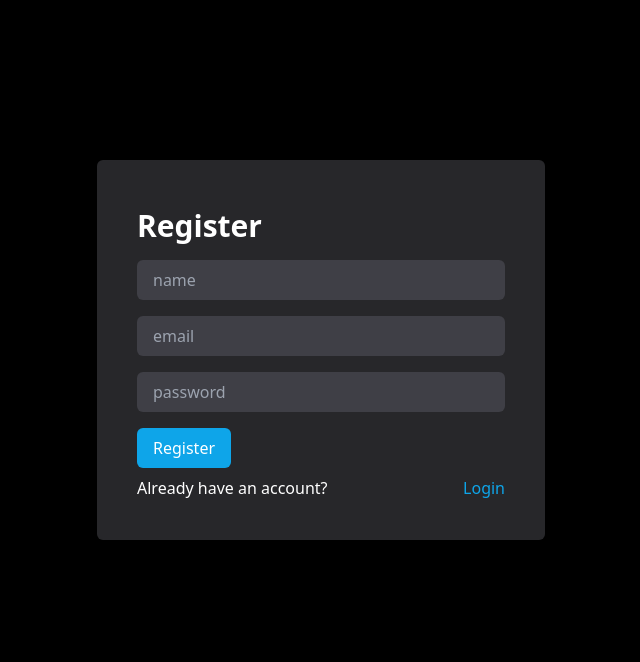
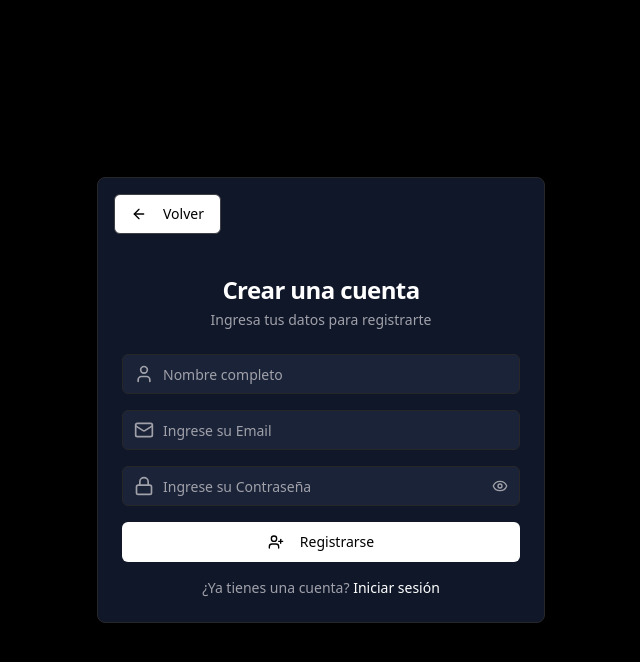
Before and after one commit to MeyerHector/layered-architecture-TS_TLPIV, a React (Vite) app in the folder client/: page /register in a window 1280 px wide. Shown: the top 662 px of the page, without its empty margins (319-959 px from the left). Built offline with nearby package versions, Linux system fonts and the light colour scheme.

Commit message:
se realizaron cambios en el form de login y register

```diff
--- a/client/index.html
+++ b/client/index.html
@@ -4,7 +4,7 @@
     <meta charset="UTF-8" />
     <link rel="icon" type="image/svg+xml" href="/vite.svg" />
     <meta name="viewport" content="width=device-width, initial-scale=1.0" />
-    <title>Gestor de Tareas</title>
+    <title>Taskify</title>
   </head>
   <body>
     <div id="root"></div>
--- /dev/null
+++ b/client/src/components/ui/input.tsx
@@ -0,0 +1,25 @@
+import * as React from "react"
+
+import { cn } from "../../lib/utils"
+
+export interface InputProps
+  extends React.InputHTMLAttributes<HTMLInputElement> {}
+
+const Input = React.forwardRef<HTMLInputElement, InputProps>(
+  ({ className, type, ...props }, ref) => {
+    return (
+      <input
+        type={type}
+        className={cn(
+          "flex h-10 w-full rounded-md border border-input bg-background px-3 py-2 text-sm ring-offset-background file:border-0 file:bg-transparent file:text-sm file:font-medium file:text-foreground placeholder:text-muted-foreground focus-visible:outline-none focus-visible:ring-2 focus-visible:ring-ring focus-visible:ring-offset-2 disabled:cursor-not-allowed disabled:opacity-50",
+          className
+        )}
+        ref={ref}
+        {...props}
+      />
+    )
+  }
+)
+Input.displayName = "Input"
+
+export { Input }
--- a/client/src/pages/HomePage.jsx
+++ b/client/src/pages/HomePage.jsx
@@ -17,7 +17,7 @@ export default function HomePage() {
     <div className="flex min-h-screen flex-col">
       <header className="flex h-16 items-center justify-between border-b px-4 lg:px-8">
         <Link to="/" className="text-xl font-bold">
-          Gestor de Tareas
+          Taskify
         </Link>
         <nav className="flex items-center gap-4">
           <button
@@ -45,7 +45,7 @@ export default function HomePage() {
               Gestiona tus tareas con facilidad
             </h1>
             <p className="mx-auto max-w-[700px] text-lg text-muted-foreground">
-              Organizar tus tareas, simplificar tu rutina y mejorar tu productividad con nuestro gestor de tareas intuitivo y potente.
+              Organizar tus tareas, simplificar tu rutina y mejorar tu productividad con Taskify nuestro gestor de tareas intuitivo y potente.
             </p>
             <div className="flex justify-center gap-4">
               <Button size="lg" className="font-medium">
--- a/client/src/pages/LoginPage.jsx
+++ b/client/src/pages/LoginPage.jsx
@@ -1,76 +1,86 @@
-import { useForm } from "react-hook-form";
-import { useAuth } from "../context/AuthContext";
-import { Link, useNavigate } from "react-router-dom";
-import { useEffect } from "react";
+import React, { useState } from 'react'
+import { Link } from 'react-router-dom'
+import { Eye, EyeOff, LogIn, Mail, Lock, ArrowLeft } from 'lucide-react'
+import { Button } from '../components/ui/button'
+import { Input } from '../components/ui/input'
+import { Card, CardContent, CardDescription, CardHeader, CardTitle } from '../components/ui/card'
 
-function LoginPage() {
-  const {
-    register,
-    handleSubmit,
-    formState: { errors },
-  } = useForm();
-
-  const { signin, errors: signinErrors, authState } = useAuth();
-  const navigate = useNavigate();
-
-  const onSubmit = handleSubmit((data) => {
-    signin(data);
-  });
-
-  useEffect(() => {
-    if (authState.isLogged) navigate("/tasks");
-  }, [authState.isLogged]);
+export default function LoginPage() {
+  const [showPassword, setShowPassword] = useState(false)
 
   return (
-    <div className="flex h-[calc(100vh-100px)] items-center justify-center">
-      <div className="bg-zinc-800 max-w-md w-full p-10 rounded-md">
-        {signinErrors.map((error, i) => (
-          <p className="bg-red-500 p-2 text-white text-center my-2" key={i}>
-            {error}
-          </p>
-        ))}
-        <h1 className="text-3xl font-bold my-2  ">Login</h1>
-        <form onSubmit={onSubmit}>
-          <input
-            type="email"
-            placeholder="email"
-            {...register("email", { required: true })}
-            className="w-full bg-zinc-700 text-white px-4 py-2 rounded-md my-2"
-          />
-          {errors.email && (
-            <p className="text-red-500 text-xs italic">
-              {" "}
-              Email is required for the registration{" "}
-            </p>
-          )}
-          <input
-            type="password"
-            placeholder="password"
-            {...register("password", { required: true })}
-            className="w-full bg-zinc-700 text-white px-4 py-2 rounded-md my-2"
-          />
-          {errors.password && (
-            <p className="text-red-500 text-xs italic">
-              {" "}
-              Password is required for the registration{" "}
-            </p>
-          )}
-          <button
-            type="submit"
-            className="bg-sky-500 text-white px-4 py-2 rounded-md my-2"
-          >
-            Login
-          </button>
-          <p className="flex gap-x-2 justify-between">
-            Don't have an account?{" "}
-            <Link to="/register" className=" text-sky-500">
-              Sign up
-            </Link>
-          </p>
-        </form>
-      </div>
+    <div className="min-h-screen w-full bg-black flex items-center justify-center p-4">
+      <Card className="w-full max-w-md bg-[#0F1729] border-zinc-800">
+        <div className="p-4">
+          <Link to="/">
+            <Button variant="outline" className="text-black border-zinc-700 hover:bg-[#1A2337] hover:text-white">
+              <ArrowLeft className="mr-2 h-4 w-4" />
+              Volver
+            </Button>
+          </Link>
+        </div>
+        <CardHeader className="space-y-1 text-center">
+          <CardTitle className="text-2xl font-bold tracking-tight text-white">
+            Iniciar Sesión
+          </CardTitle>
+          <CardDescription className="text-zinc-400">
+            Ingresa tus datos para acceder a tu cuenta
+          </CardDescription>
+        </CardHeader>
+        <CardContent>
+          <form className="space-y-4">
+            <div className="space-y-2">
+              <div className="relative">
+                <Mail className="absolute left-3 top-2.5 h-5 w-5 text-zinc-400" />
+                <Input
+                  className="pl-10 bg-[#1A2337] border-zinc-800 text-white placeholder:text-zinc-400"
+                  placeholder="Ingrese su Email"
+                  type="email"
+                  required
+                />
+              </div>
+            </div>
+            <div className="space-y-2">
+              <div className="relative">
+                <Lock className="absolute left-3 top-2.5 h-5 w-5 text-zinc-400" />
+                <Input
+                  className="pl-10 pr-10 bg-[#1A2337] border-zinc-800 text-white placeholder:text-zinc-400"
+                  type={showPassword ? "text" : "password"}
+                  placeholder="Ingrese su Contraseña"
+                  required
+                />
+                <Button
+                  type="button"
+                  variant="ghost"
+                  size="icon"
+                  className="absolute right-1 top-1 h-8 w-8 text-zinc-400 hover:text-white"
+                  onClick={() => setShowPassword(!showPassword)}
+                >
+                  {showPassword ? <EyeOff className="h-4 w-4" /> : <Eye className="h-4 w-4" />}
+                  <span className="sr-only">
+                    {showPassword ? "Ocultar contraseña" : "Mostrar contraseña"}
+                  </span>
+                </Button>
+              </div>
+              <div className="flex items-center justify-end">
+                <Link to="/forgot-password" className="text-sm text-zinc-400 hover:text-white transition-colors">
+                  ¿Olvidaste tu contraseña?
+                </Link>
+              </div>
+            </div>
+            <Button className="w-full bg-white text-black hover:bg-zinc-200" type="submit">
+              <LogIn className="mr-2 h-4 w-4" />
+              Iniciar Sesión
+            </Button>
+            <div className="text-center text-sm">
+              <span className="text-zinc-400">¿No tienes una cuenta? </span>
+              <Link to="/register" className="text-white hover:underline">
+                Regístrate
+              </Link>
+            </div>
+          </form>
+        </CardContent>
+      </Card>
     </div>
-  );
+  )
 }
-
-export default LoginPage;
--- a/client/src/pages/RegisterPage.jsx
+++ b/client/src/pages/RegisterPage.jsx
@@ -1,84 +1,92 @@
-import { useForm } from "react-hook-form";
-import { useAuth } from "../context/AuthContext";
-import { useEffect } from "react";
-import { useNavigate, Link } from "react-router-dom";
+import React, { useState } from 'react'
+import { Link } from 'react-router-dom'
+import { Eye, EyeOff, UserPlus, Mail, Lock, ArrowLeft, User } from 'lucide-react'
+import { Button } from '../components/ui/button'
+import { Input } from '../components/ui/input'
+import { Card, CardContent, CardDescription, CardHeader, CardTitle } from '../components/ui/card'
 
-function RegisterPage() {
-  const {
-    register,
-    handleSubmit,
-    formState: { errors },
-  } = useForm();
-  const { signup, authState , errors: registerErrors } = useAuth();
-  const navigate = useNavigate();
-
-  useEffect(() => {
-    if (authState.isLogged) navigate("/tasks");
-  }, [authState.isLogged, navigate]);
-
-  const onSubmit = handleSubmit(async (values) => {
-    signup(values);
-  });
+export default function RegisterPage() {
+  const [showPassword, setShowPassword] = useState(false)
 
   return (
-    <div className="flex h-[calc(100vh-100px)] items-center justify-center">
-      <div className="bg-zinc-800 max-w-md p-10 rounded-md">
-        {registerErrors.map((error, i) => (
-          <p className="bg-red-500 p-2 text-white my-2" key={i}>
-            {error}
-          </p>
-        ))}
-        <h1 className="text-3xl font-bold my-2">Register</h1>
-        <form onSubmit={onSubmit}>
-          <input
-            type="text"
-            placeholder="name"
-            {...register("name", { required: true })}
-            className="w-full bg-zinc-700 text-white px-4 py-2 rounded-md my-2"
-          />
-          {errors.name && (
-            <p className="text-red-500 text-xs italic">
-              Name is required for registration
-            </p>
-          )}
-          <input
-            type="email"
-            placeholder="email"
-            {...register("email", { required: true })}
-            className="w-full bg-zinc-700 text-white px-4 py-2 rounded-md my-2"
-          />
-          {errors.email && (
-            <p className="text-red-500 text-xs italic">
-              Email is required for registration
-            </p>
-          )}
-          <input
-            type="password"
-            placeholder="password"
-            {...register("password", { required: true })}
-            className="w-full bg-zinc-700 text-white px-4 py-2 rounded-md my-2"
-          />
-          {errors.password && (
-            <p className="text-red-500 text-xs italic">
-              Password is required for registration
-            </p>
-          )}
-          <button
-            type="submit"
-            className="bg-sky-500 text-white px-4 py-2 rounded-md my-2"
-          >
-            Register
-          </button>
-          <p className="flex gap-x-2 justify-between">
-            Already have an account?{" "}
-            <Link to="/login" className="text-sky-500">
-              Login
-            </Link>
-          </p>
-        </form>
-      </div>
+    <div className="min-h-screen w-full bg-black flex items-center justify-center p-4">
+      <Card className="w-full max-w-md bg-[#0F1729] border-zinc-800">
+        <div className="p-4">
+          <Link to="/login">
+            <Button variant="outline" className="text-black border-zinc-700 hover:bg-[#1A2337] hover:text-white">
+              <ArrowLeft className="mr-2 h-4 w-4" />
+              Volver
+            </Button>
+          </Link>
+        </div>
+        <CardHeader className="space-y-1 text-center">
+          <CardTitle className="text-2xl font-bold tracking-tight text-white">
+            Crear una cuenta
+          </CardTitle>
+          <CardDescription className="text-zinc-400">
+            Ingresa tus datos para registrarte
+          </CardDescription>
+        </CardHeader>
+        <CardContent>
+          <form className="space-y-4">
+            <div className="space-y-2">
+              <div className="relative">
+                <User className="absolute left-3 top-2.5 h-5 w-5 text-zinc-400" />
+                <Input
+                  className="pl-10 bg-[#1A2337] border-zinc-800 text-white placeholder:text-zinc-400"
+                  placeholder="Nombre completo"
+                  type="text"
+                  required
+                />
+              </div>
+            </div>
+            <div className="space-y-2">
+              <div className="relative">
+                <Mail className="absolute left-3 top-2.5 h-5 w-5 text-zinc-400" />
+                <Input
+                  className="pl-10 bg-[#1A2337] border-zinc-800 text-white placeholder:text-zinc-400"
+                  placeholder="Ingrese su Email"
+                  type="email"
+                  required
+                />
+              </div>
+            </div>
+            <div className="space-y-2">
+              <div className="relative">
+                <Lock className="absolute left-3 top-2.5 h-5 w-5 text-zinc-400" />
+                <Input
+                  className="pl-10 pr-10 bg-[#1A2337] border-zinc-800 text-white placeholder:text-zinc-400"
+                  type={showPassword ? "text" : "password"}
+                  placeholder="Ingrese su Contraseña"
+                  required
+                />
+                <Button
+                  type="button"
+                  variant="ghost"
+                  size="icon"
+                  className="absolute right-1 top-1 h-8 w-8 text-zinc-400 hover:text-white"
+                  onClick={() => setShowPassword(!showPassword)}
+                >
+                  {showPassword ? <EyeOff className="h-4 w-4" /> : <Eye className="h-4 w-4" />}
+                  <span className="sr-only">
+                    {showPassword ? "Ocultar contraseña" : "Mostrar contraseña"}
+                  </span>
+                </Button>
+              </div>
+            </div>
+            <Button className="w-full bg-white text-black hover:bg-zinc-200" type="submit">
+              <UserPlus className="mr-2 h-4 w-4" />
+              Registrarse
+            </Button>
+            <div className="text-center text-sm">
+              <span className="text-zinc-400">¿Ya tienes una cuenta? </span>
+              <Link to="/login" className="text-white hover:underline">
+                Iniciar sesión
+              </Link>
+            </div>
+          </form>
+        </CardContent>
+      </Card>
     </div>
-  );
+  )
 }
-
-export default RegisterPage;
```
